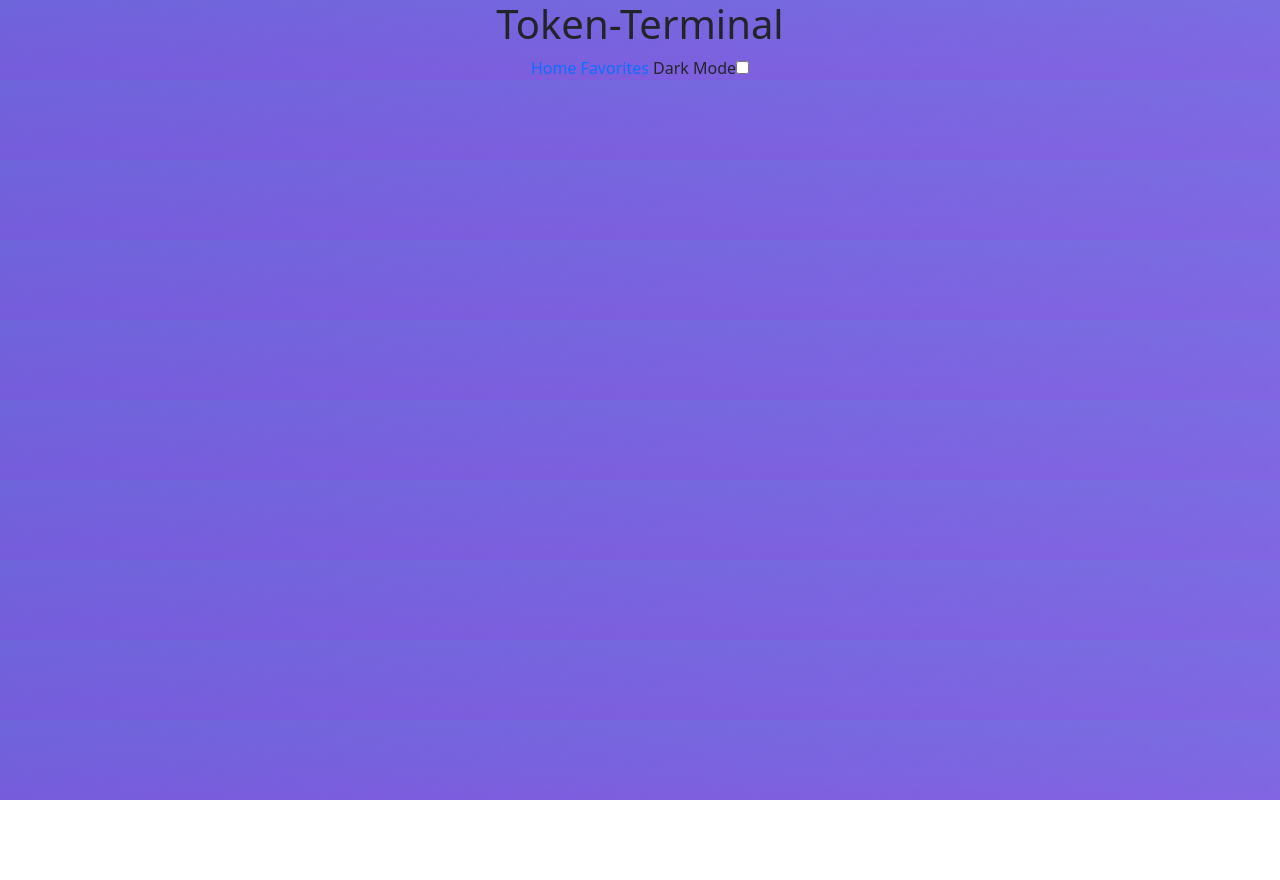
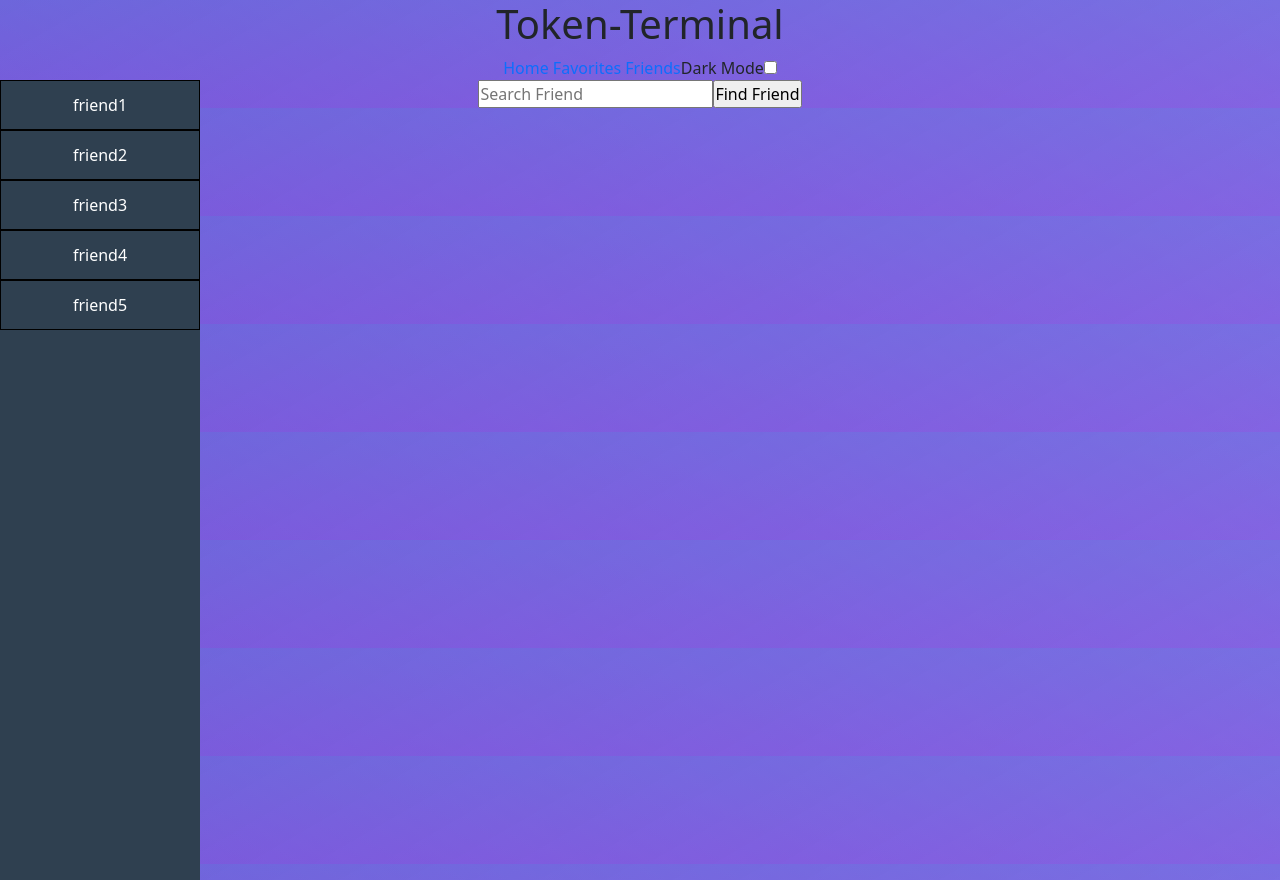
Before and after one commit to aboutmattlaw/crypto-tracker-phase2, a React (Create React App) app in the folder myfirstreactapp/: page /friends in a window 1280 px wide. Before the commit the page ends 800 px from the top, so only its background shows below. Built offline with nearby package versions, Linux system fonts and the light colour scheme; no server answers.

Commit message:
updated-frontend-for-social

```diff
--- a/myfirstreactapp/src/App.css
+++ b/myfirstreactapp/src/App.css
@@ -8,7 +8,9 @@
 body {
   background: linear-gradient(-30deg, rgba(194, 43, 231, 0.418), #4d87df81),
     linear-gradient(30deg, rgb(151, 56, 214), rgb(77, 152, 223));
-    text-align: center;
+  text-align: center;
+  margin: 0;
+  padding: 0;
 }
 ul {
   list-style: none;
@@ -21,5 +23,5 @@
 
 .dark-mode {
   color: rgb(234, 230, 230);
-  background-color: rgb(66,63,63);
+  background-color: rgb(66, 63, 63);
 }
--- a/myfirstreactapp/src/App.jsx
+++ b/myfirstreactapp/src/App.jsx
@@ -6,6 +6,7 @@
 import CoinDetailPage from "./pages/CoinDetailPage";
 import CoinIndexPage from "./pages/CoinIndexPage";
 import FavoriteCoins from "./components/FavoriteCoins";
+import FriendsFavorites from "./pages/FriendsFavorites";
 
 function App() {
   const [coins, setCoins] = useState([]);
@@ -80,6 +81,9 @@
         <Route exact path="/favorites">
           <FavoriteCoins faveCoins={faveCoins} handleDelete={handleDelete} />
         </Route>
+        <Route exact path="/friends">
+          <FriendsFavorites />
+        </Route>
       </Switch>
     </div>
   );
--- a/myfirstreactapp/src/Coin.css
+++ b/myfirstreactapp/src/Coin.css
@@ -31,6 +31,10 @@
   margin-right: 10px;
 }
 
+.coin-name {
+  font-weight: bold;
+}
+
 .coin-symbol {
   text-transform: uppercase;
 }
@@ -44,6 +48,7 @@
 
 .coin-price {
   width: 110px;
+  font-weight: bold;
 }
 
 .coin-volume {
@@ -56,5 +61,13 @@
 .coin-button {
   margin-right: 10px;
   border: none;
-  background: transparent
+  background: transparent;
 }
+
+.coin-percent-red {
+  color: red;
+}
+
+.coin-percent-green {
+  color: green;
+}
--- /dev/null
+++ b/myfirstreactapp/src/SideBar.css
@@ -0,0 +1,30 @@
+.Sidebar {
+  height: 100%;
+  width: 200px;
+  background-color: #2f4050;
+  position: absolute;
+}
+
+.SidebarFriendList {
+  height: auto;
+  padding: 0;
+  width: 100%;
+}
+
+.SidebarFriendList .row:hover {
+  cursor: pointer;
+  background-color: #293846;
+}
+
+.SidebarFriendList .row {
+  width: 100%;
+  height: 50px;
+  border: 1px solid black;
+  list-style-type: none;
+  margin: 0;
+  display: flex;
+  flex-direction: row;
+  color: white;
+  justify-content: center;
+  align-items: center;
+}
--- a/myfirstreactapp/src/components/Coin.jsx
+++ b/myfirstreactapp/src/components/Coin.jsx
@@ -13,27 +13,36 @@
   id,
   addToFavorites,
   handleDelete,
-  faveCoins
+  faveCoins,
 }) {
   const [favorite, setFavorite] = useState(false);
 
   function handleFavorite() {
-    const addCoin = {name, price, symbol, marketcap, volume, image, priceChange, id}
-    if (favorite){
-      handleDelete(id)
-    }else{
-      addToFavorites(addCoin)
+    const addCoin = {
+      name,
+      price,
+      symbol,
+      marketcap,
+      volume,
+      image,
+      priceChange,
+      id,
+    };
+    if (favorite) {
+      handleDelete(id);
+    } else {
+      addToFavorites(addCoin);
     }
 
     setFavorite((favorite) => !favorite);
   }
 
   useEffect(() => {
-    const favCoinsIds = faveCoins.map(coin => coin.id)
-    const favCoinBool = favCoinsIds.includes(id)
+    const favCoinsIds = faveCoins.map((coin) => coin.id);
+    const favCoinBool = favCoinsIds.includes(id);
 
-    setFavorite(favCoinBool)
-  }, [faveCoins])
+    setFavorite(favCoinBool);
+  }, [faveCoins]);
 
   return (
     <>
@@ -45,10 +54,10 @@
               type="button"
               onClick={handleFavorite}
             >
-              {favorite ? '⭐' : '✩' }
+              {favorite ? "⭐" : "✩"}
             </button>
             <img src={image} alt="" />
-            <h1>{name}</h1>
+            <h1 className="coin-name">{name}</h1>
             <Link to={`/coins/${id}`}>
               <p className="coin-symbol">{symbol}</p>
             </Link>
@@ -58,9 +67,9 @@
             <p className="coin-volume">${volume.toLocaleString()}</p>
 
             {priceChange < 0 ? (
-              <p className="coin-percent red">{priceChange.toFixed(2)}%</p>
+              <p className="coin-percent-red">{priceChange.toFixed(2)}%</p>
             ) : (
-              <p className="coin-percent green">{priceChange.toFixed(2)}%</p>
+              <p className="coin-percent-green">{priceChange.toFixed(2)}%</p>
             )}
             <p className="coin-marketcap">
               Mkt Cap ${marketcap.toLocaleString()}
--- a/myfirstreactapp/src/components/CoinData.jsx
+++ b/myfirstreactapp/src/components/CoinData.jsx
@@ -1,16 +1,16 @@
 import React from "react";
 
-export default function CoinData({data}) {
+export default function CoinData({ data }) {
   const renderCoinData = () => {
-    if(data) {
+    if (data) {
       return (
-        <div  className="bg-white mt-3 p-2 rounded border row">
+        <div className="bg-white mt-3 p-2 rounded border row">
           <div className="col-sm">
             <div className="d-flex flex-column">
               <span className="text-muted coin-data-category">Market Cap</span>
-              <pan>{data.market_cap}</pan>
+              <span>{data.market_cap}</span>
             </div>
-            <hr/>
+            <hr />
             <div className="d-flex flex-column">
               <span className="text-muted coin-data-category">
                 Total Supply
@@ -21,28 +21,28 @@
 
           <div className="col-sm">
             <div className="d-flex flex-column">
-              <span className="text-muted coin-data-category">Volume(24Hr)</span>
+              <span className="text-muted coin-data-category">
+                Volume(24Hr)
+              </span>
               <pan>{data.total_volume}</pan>
             </div>
-            <hr/>
+            <hr />
             <div className="d-flex flex-column">
-              <span className="text-muted coin-data-category">
-                High 24h
-              </span>
-              <pan>{data.high_24h}</pan>
+              <span className="text-muted coin-data-category">High 24h</span>
+              <span>{data.high_24h}</span>
             </div>
           </div>
 
           <div className="col-sm">
             <div className="d-flex flex-column">
-              <span className="text-muted coin-data-category">Circulating Supply</span>
-              <pan>{data.circulating_supply}</pan>
+              <span className="text-muted coin-data-category">
+                Circulating Supply
+              </span>
+              <span>{data.circulating_supply}</span>
             </div>
-            <hr/>
+            <hr />
             <div className="d-flex flex-column">
-              <span className="text-muted coin-data-category">
-                Low 24h
-              </span>
+              <span className="text-muted coin-data-category">Low 24h</span>
               <span>{data.low_24h}</span>
             </div>
           </div>
@@ -52,4 +52,4 @@
   };
 
   return <div>{renderCoinData()}</div>;
-};
+}
--- /dev/null
+++ b/myfirstreactapp/src/components/FriendSearchBar.jsx
@@ -0,0 +1,24 @@
+import React, { useState } from "react";
+import "../SideBar.css";
+
+function FriendSearchBar() {
+  const [friendSearch, setFriendSearch] = useState("");
+
+  function handleFriendInput(e) {
+    console.log(e);
+    setFriendSearch(e.target.value);
+  }
+  return (
+    <div>
+      <input
+        className="friend-input"
+        type="text"
+        onChange={handleFriendInput}
+        placeholder="Search Friend"
+      />
+      <input type="submit" value="Find Friend" />
+    </div>
+  );
+}
+
+export default FriendSearchBar;
--- /dev/null
+++ b/myfirstreactapp/src/components/FriendsCoin.jsx
@@ -0,0 +1,16 @@
+import React from "react";
+import Coin from "./Coin";
+
+function FriendsCoin() {
+  return (
+    <div>
+      <div className="FriendCoinContainer">
+        <div className="FriendCoin-Row">
+          <div className="FriendCoin"></div>
+        </div>
+      </div>
+    </div>
+  );
+}
+
+export default FriendsCoin;
--- a/myfirstreactapp/src/components/Header.jsx
+++ b/myfirstreactapp/src/components/Header.jsx
@@ -1,15 +1,22 @@
 import React from "react";
-import {Link} from 'react-router-dom'
+import { Link } from "react-router-dom";
 
-const Header = ({handleDarkMode}) => {
+const Header = ({ handleDarkMode }) => {
   return (
     <div>
       <h1 className="text-center.text-warning.mt-3.mb-4">Token-Terminal</h1>
-      <Link to='/'>Home </Link>
-      <Link to='/favorites'>Favorites </Link>
+      <Link to="/">Home </Link>
+      <Link to="/favorites">Favorites </Link>
+      <Link to="/friends">Friends</Link>
       <label>
         Dark Mode
-        <input onChange={handleDarkMode} type="checkbox" id="dark-mode" name="dark-mode" value="dark-mode"></input>
+        <input
+          onChange={handleDarkMode}
+          type="checkbox"
+          id="dark-mode"
+          name="dark-mode"
+          value="dark-mode"
+        ></input>
       </label>
     </div>
   );
--- /dev/null
+++ b/myfirstreactapp/src/components/Sidebar.jsx
@@ -0,0 +1,18 @@
+import React from "react";
+import "../SideBar.css";
+
+function Sidebar() {
+  return (
+    <div className="Sidebar">
+      <ul className="SidebarFriendList">
+        <li className="row">friend1</li>
+        <li className="row">friend2</li>
+        <li className="row">friend3</li>
+        <li className="row">friend4</li>
+        <li className="row">friend5</li>
+      </ul>
+    </div>
+  );
+}
+
+export default Sidebar;
--- a/myfirstreactapp/src/pages/CoinIndexPage.jsx
+++ b/myfirstreactapp/src/pages/CoinIndexPage.jsx
@@ -53,18 +53,15 @@
 
   return (
     <>
-
-            <input
-            className="coin-input"
-            type="text"
-            onChange={handleChange}
-            placeholder="Search"
-          />
-
+      <input
+        className="coin-input"
+        type="text"
+        onChange={handleChange}
+        placeholder="Search Tokens"
+      />
 
       <div className="coin-search">
         <form onSubmit={newUser}>
-
           <input
             className="coin-input"
             name="userName"
--- /dev/null
+++ b/myfirstreactapp/src/pages/FriendsFavorites.jsx
@@ -0,0 +1,18 @@
+import React, { PureComponent } from "react";
+import Sidebar from "../components/Sidebar";
+import FriendSearchBar from "../components/FriendSearchBar";
+import FriendsCoin from "../components/FriendsCoin";
+
+// grabs favorite coin data from friend list
+
+function FriendsFavorites() {
+  return (
+    <div>
+      <Sidebar />
+      <FriendSearchBar />
+      <FriendsCoin />
+    </div>
+  );
+}
+
+export default FriendsFavorites;
```
